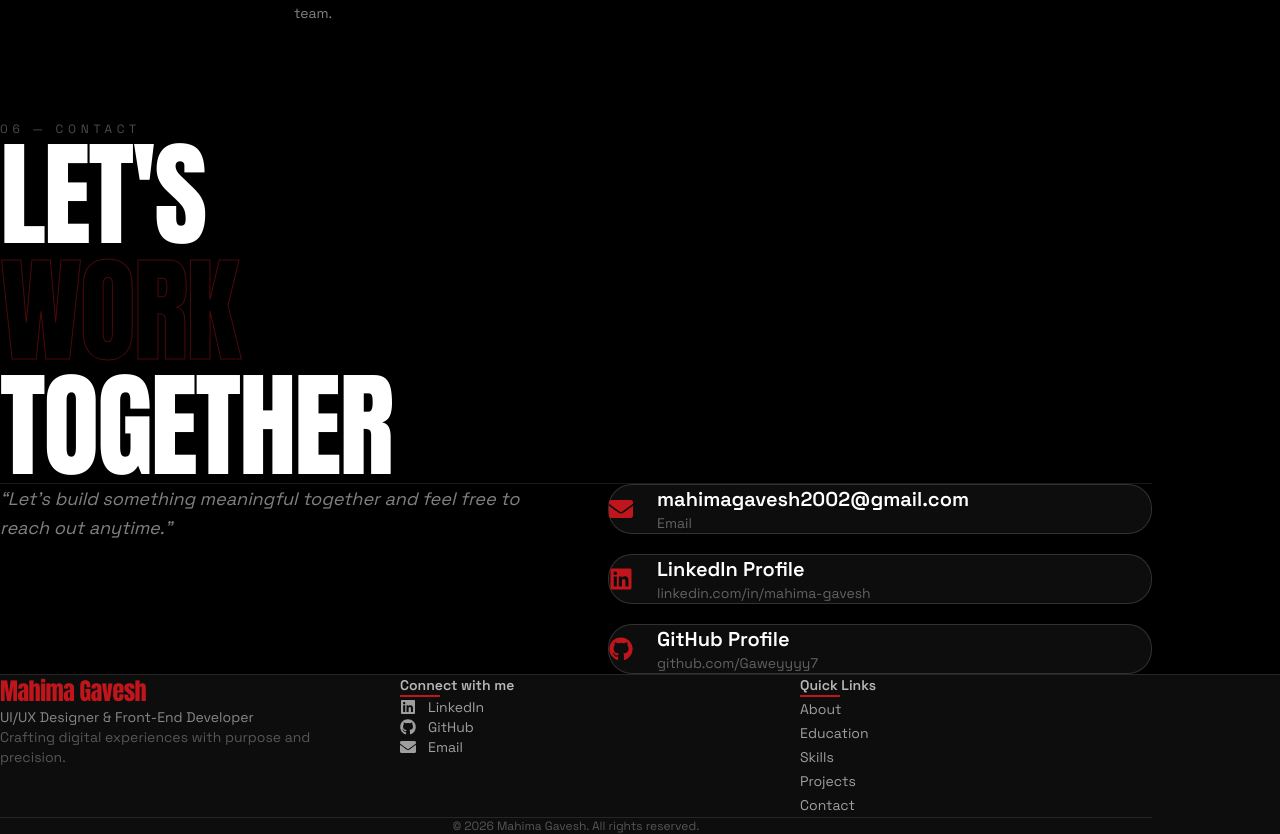
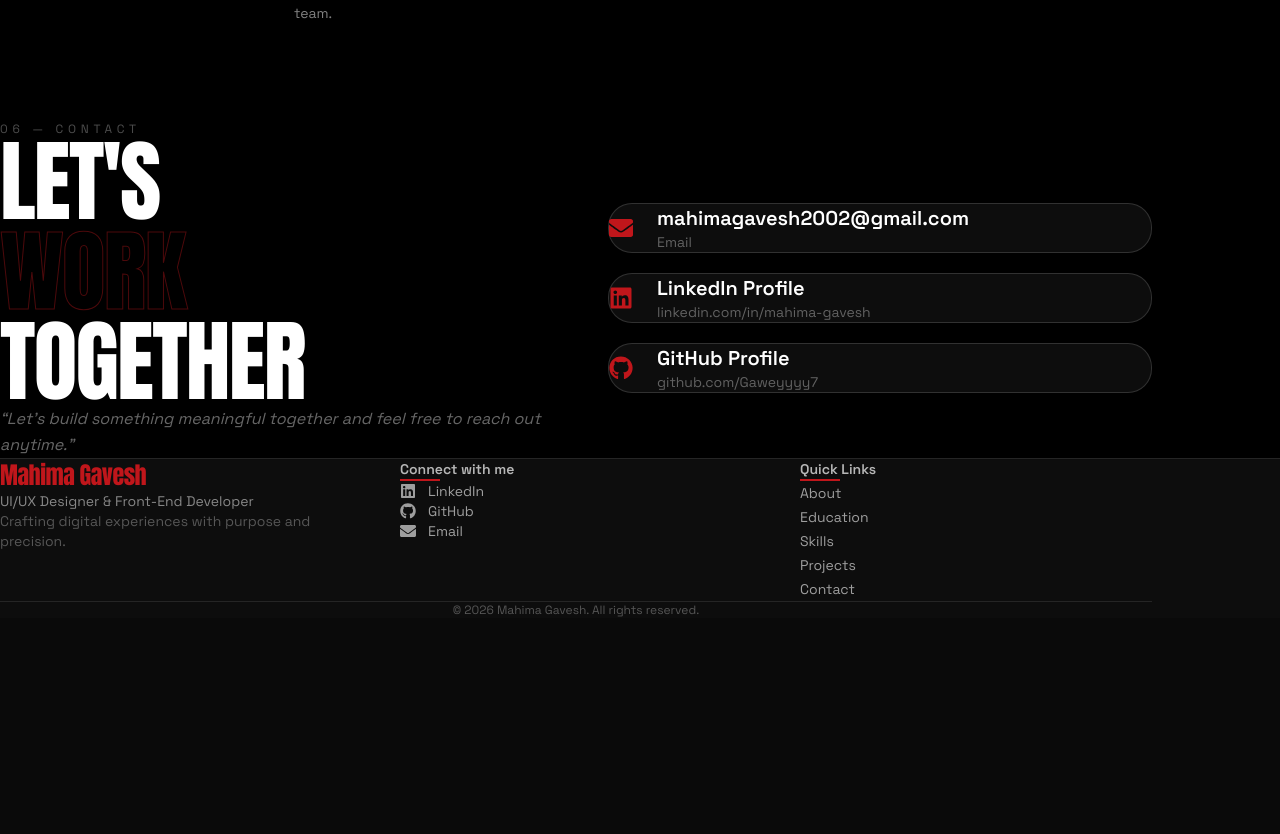
Before and after one commit to Gaweyyyy7/My-Portfolio, a Next.js app: page / in a window 1280 px wide. Shown: the part 4880-5714 px from the top of the page. After the commit the page ends 5498 px from the top, so only its background shows below. Built offline with nearby package versions, Linux system fonts and the light colour scheme.

Commit message:
contact: cards side by side with heading, filling right column

```diff
--- a/app/page.tsx
+++ b/app/page.tsx
@@ -803,35 +803,41 @@ function Contact() {
           initial={{ opacity: 0 }}
           animate={inView ? { opacity: 1 } : {}}
           transition={{ duration: 0.6 }}
-          className="text-xs uppercase tracking-[0.4em] text-white/30 mb-4"
+          className="text-xs uppercase tracking-[0.4em] text-white/30 mb-12"
         >06 — Contact</motion.p>
 
-        <div className="overflow-hidden mb-24">
+        {/* Two-column: heading left, cards right */}
+        <div className="grid md:grid-cols-2 gap-16 items-center">
+
+          {/* Left — heading + quote */}
+          <div>
+            <div className="overflow-hidden mb-8">
               <motion.h2
                 initial={{ y: "100%" }}
                 animate={inView ? { y: 0 } : {}}
                 transition={{ duration: 1, ease: [0.25, 0.46, 0.45, 0.94] }}
-            className="font-display text-6xl md:text-[9vw] text-white leading-none"
+                className="font-display text-6xl md:text-[7vw] text-white leading-none"
               >
                 LET&apos;S<br /><span className="text-stroke">WORK</span><br />TOGETHER
               </motion.h2>
             </div>
-
-        <motion.div
-          initial={{ opacity: 0, y: 40 }}
-          animate={inView ? { opacity: 1, y: 0 } : {}}
-          transition={{ duration: 0.8, delay: 0.4 }}
-          className="border-t border-white/10 pt-14 grid md:grid-cols-2 gap-16 items-start"
+            <motion.p
+              initial={{ opacity: 0 }}
+              animate={inView ? { opacity: 1 } : {}}
+              transition={{ duration: 0.8, delay: 0.5 }}
+              className="text-white/40 text-base leading-relaxed italic"
             >
-          {/* Left — quote */}
-          <div>
-            <p className="text-white/50 text-lg leading-relaxed italic">
               &ldquo;Let&apos;s build something meaningful together and feel free to reach out anytime.&rdquo;
-            </p>
+            </motion.p>
           </div>
 
-          {/* Right — big contact cards */}
-          <div className="flex flex-col gap-5">
+          {/* Right — contact cards */}
+          <motion.div
+            initial={{ opacity: 0, x: 40 }}
+            animate={inView ? { opacity: 1, x: 0 } : {}}
+            transition={{ duration: 0.8, delay: 0.4 }}
+            className="flex flex-col gap-5"
+          >
             {[
               { href: "mailto:mahimagavesh2002@gmail.com", icon: <FaEnvelope className="text-2xl" />, label: "mahimagavesh2002@gmail.com", sub: "Email" },
               { href: "https://www.linkedin.com/in/mahima-gavesh-751764191", icon: <FaLinkedin className="text-2xl" />, label: "LinkedIn Profile", sub: "linkedin.com/in/mahima-gavesh", external: true },
@@ -850,8 +856,9 @@ function Contact() {
                 </div>
               </a>
             ))}
+          </motion.div>
+
         </div>
-        </motion.div>
       </div>
     </section>
   );
```
Lines whose indentation alone changed are shown as unchanged.
